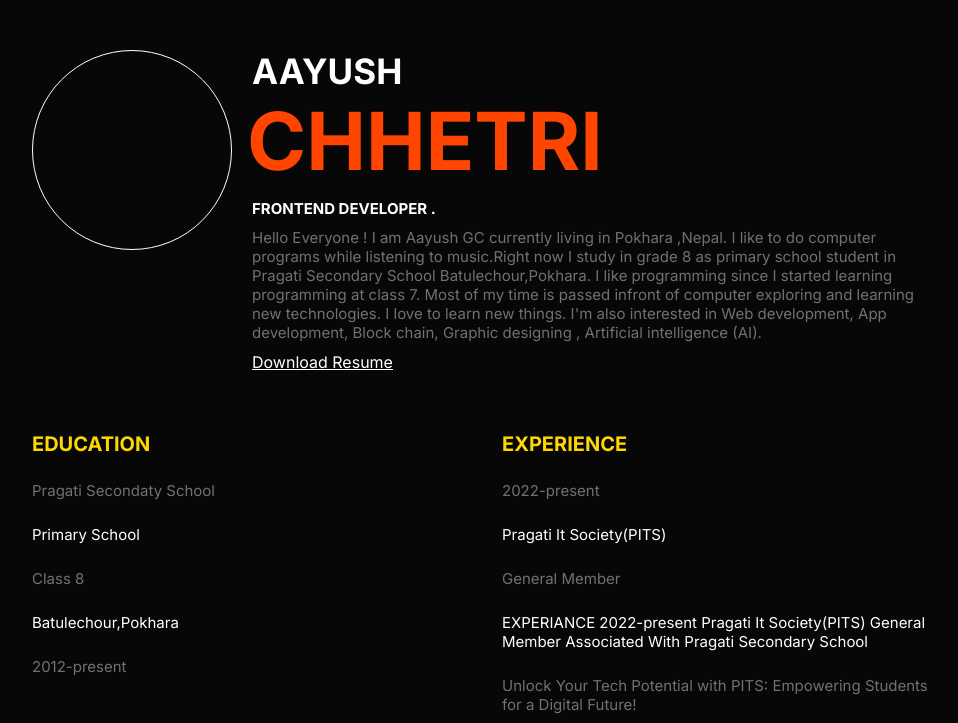
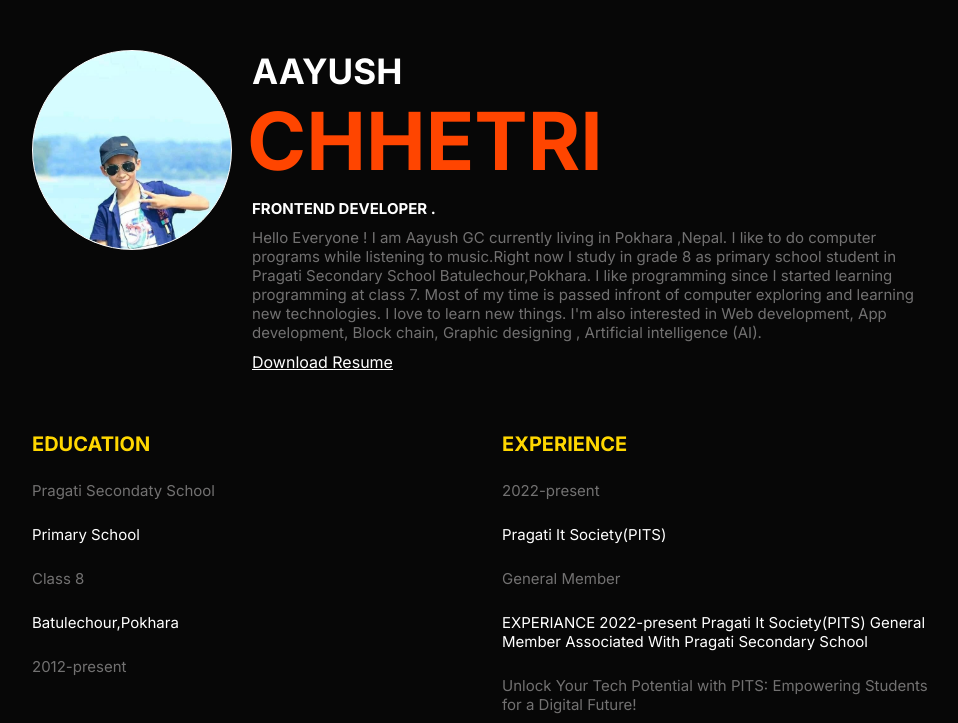
Before and after one commit to aayush-gc123/portfolio, a website: page index.html in a window 1280 px wide. Shown: the top 723 px of the page, without its empty margins (158-1116 px from the left). Drawn offline with nearby package versions, Linux system fonts and the light colour scheme.

Commit message:
logo updated

```diff
--- a/style.css
+++ b/style.css
@@ -18,7 +18,7 @@ body{
 .Img{
     min-width: 200px;
 	max-width: 200px;
-	background-image: url(aayush.jpg);
+	background-image: url("logo.1.jpg");
 	background-size: cover;
 	border-radius: 50%;
 	height: 200px;
```
